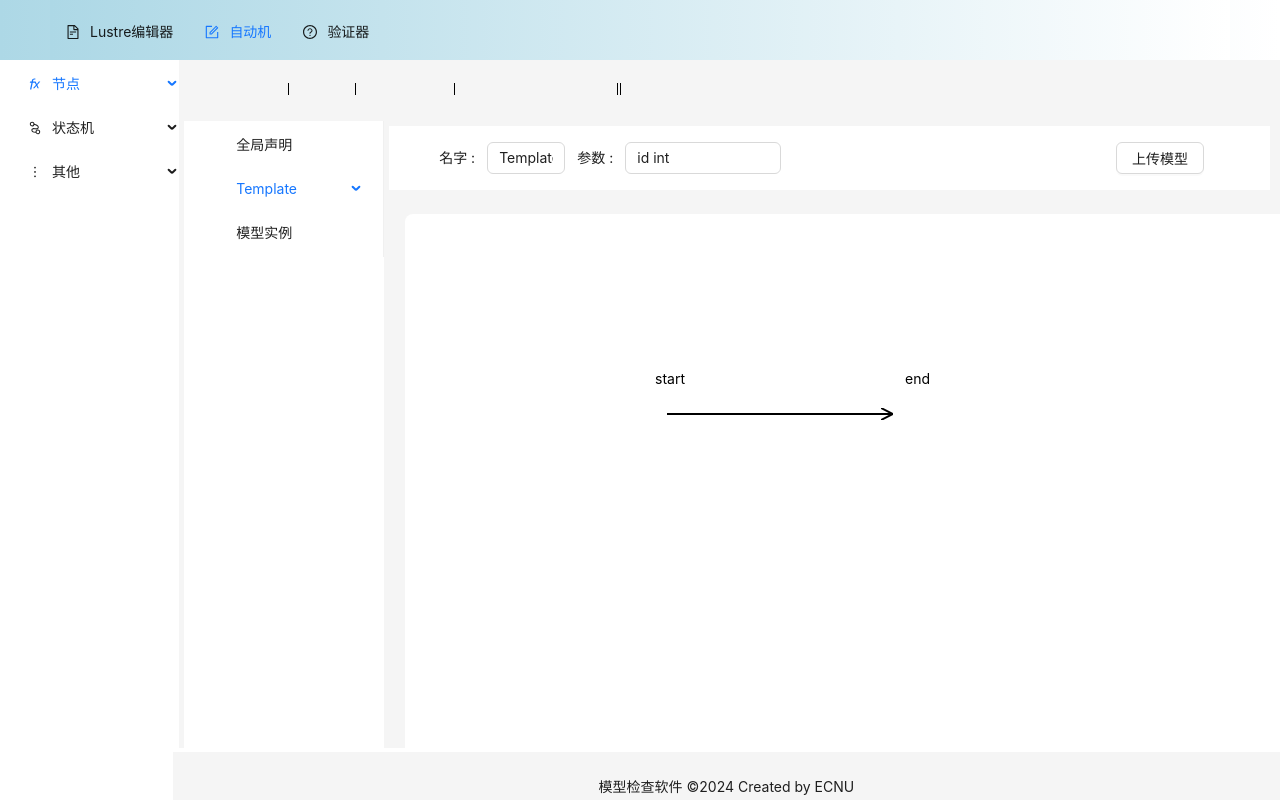
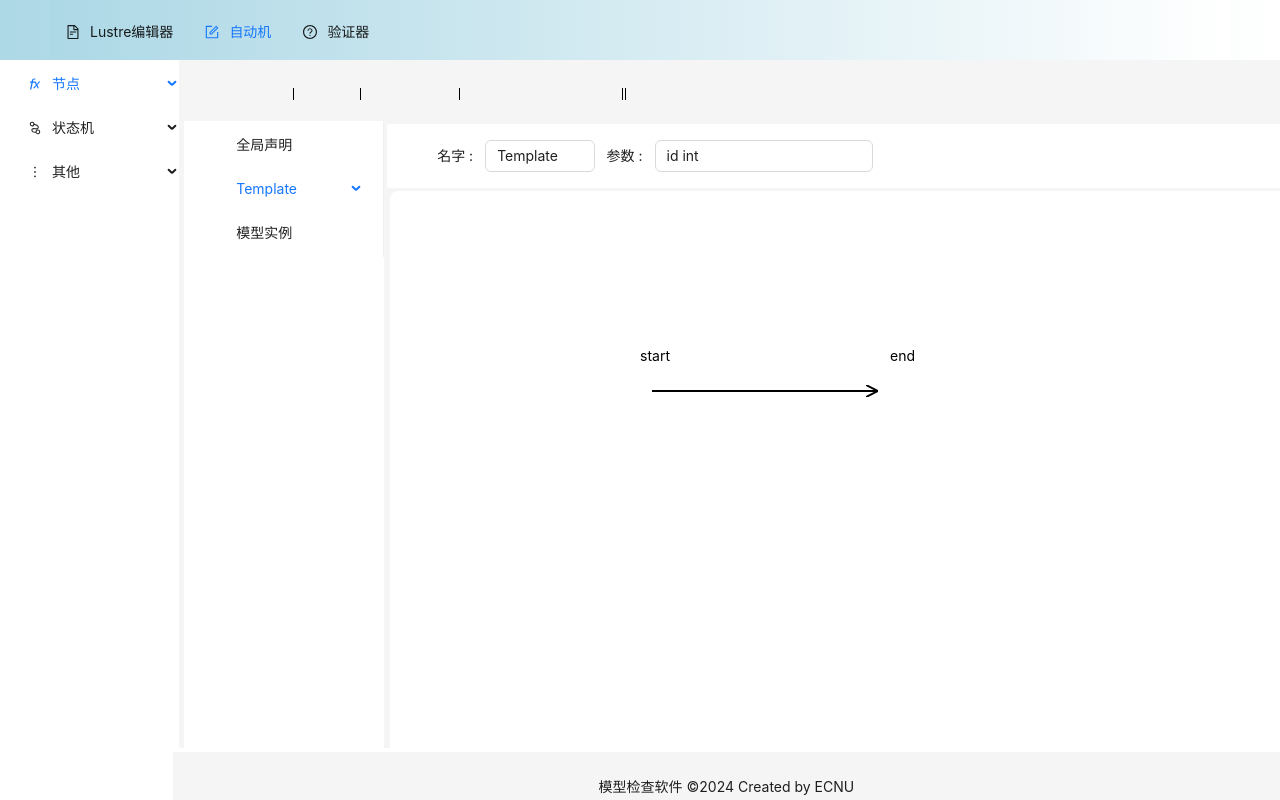
Before and after one commit to NicholasStone/check-frontend, a React (Vite) app: page /lustre in a window 1280 px wide. Both pictures are taken after a click on the item "自动机". Built offline with nearby package versions, Linux system fonts and the light colour scheme.

Commit message:
refactor:重构页面布局逻辑

```diff
--- a/src/App.jsx
+++ b/src/App.jsx
@@ -1,4 +1,3 @@
-import Toolbar from './components/Toolbar'
 import TopBar from './components/TopBar.jsx'
 import SideBar from './components/SideBar'
 import BottomBar from './components/BottomBar.jsx'
@@ -10,7 +9,9 @@ function App() {
 
   return (
     <Layout>
+      <Flex vertical>
         <TopBar/>
+        <Flex>
           <SideBar/>
           <Layout style={{
             overflow: 'auto',
@@ -23,11 +24,12 @@ function App() {
             bottom: 0,
           }}>
             <Flex vertical>
-          <Toolbar/>
               <Outlet/>
             </Flex>
           </Layout>
+        </Flex>
         <BottomBar/>
+      </Flex>
     </Layout>
 
   );
--- a/src/components/Declaration.jsx
+++ b/src/components/Declaration.jsx
@@ -10,7 +10,7 @@ function Declaration(props) {
   const {type, declaration} = props
   return (
     <Layout>
-      <div style={{height: '600px'}}>
+      <div style={{height: '800px'}}>
         <Editor
           language="go"
           value={declaration}
--- a/src/components/Template.jsx
+++ b/src/components/Template.jsx
@@ -76,7 +76,7 @@ function Template() {
       </Header>
       <Content
         style={{
-          margin: '24px 16px',
+          margin: '3px 3px',
           position: 'relative',
           minWidth: '1100px',
           minHeight: '500px',
--- a/src/pages/EditorPanel/index.jsx
+++ b/src/pages/EditorPanel/index.jsx
@@ -1,10 +1,12 @@
-import {Layout, Menu} from 'antd';
+import {Flex, Layout, Menu} from 'antd';
 // import { useState } from 'react';
 import IconFont from '../../utils/IconFont';
 import Template from '../../components/Template';
 import {useDispatch, useSelector} from 'react-redux';
 import Declaration from '../../components/Declaration';
 import {setSelectedMenuItem} from '../../store/modules/editor/bar';
+import Toolbar from '../../components/Toolbar'
+
 
 const {Sider, Content} = Layout
 
@@ -14,6 +16,9 @@ function EditorPanel() {
   const {selectedMenuItem} = useSelector(state => state.bar)
   return (
     <Layout style={{padding: '5px', minWidth: '800px'}}>
+      <Flex vertical>
+        <Toolbar/>
+        <Flex>
           <Sider theme='light'>
           <Menu
             mode="inline"
@@ -52,13 +57,15 @@ function EditorPanel() {
             }}
           />
           </Sider>
-      <Content style={{padding: '5px', minWidth: '800px'}}>
+          <Content style={{padding: '3px', minWidth: '1200px'}}>
             {selectedMenuItem === "global_declaration" && <Declaration type={selectedMenuItem} declaration={declaration}/>}
             {(selectedMenuItem === "model" || selectedMenuItem === "local_declaration") && <Template/>}
             {selectedMenuItem === "system_declaration" &&
               <Declaration type={selectedMenuItem} declaration={systemDeclaration}/>}
+          </Content>
+        </Flex>
 
-      </Content>
+      </Flex>
 
     </Layout>
   )
--- a/src/pages/LustrePanel/index.jsx
+++ b/src/pages/LustrePanel/index.jsx
@@ -186,7 +186,7 @@ function LustrePanel() {
             <div>
               <Button style={{float: 'left'}} size="large" onClick={convertToJson}>状态机转化</Button>
               <input type="file" accept=".txt,.lus" onChange={handleFileImport} style={{marginLeft: '10px'}} multiple/>
-              <Button style={{float: 'right'}} size="large" onClick={handleLustreExport}>导出编辑框</Button>
+              <Button style={{float: 'right'}} size="large" onClick={handleLustreExport}>导出文本</Button>
             </div>
             <TextArea ref={synlongRef} style={{resize: 'vertical', height: '660px'}} onChange={handleEditorChange}
                       value={synlongValue}
```
Lines whose indentation alone changed are shown as unchanged.
